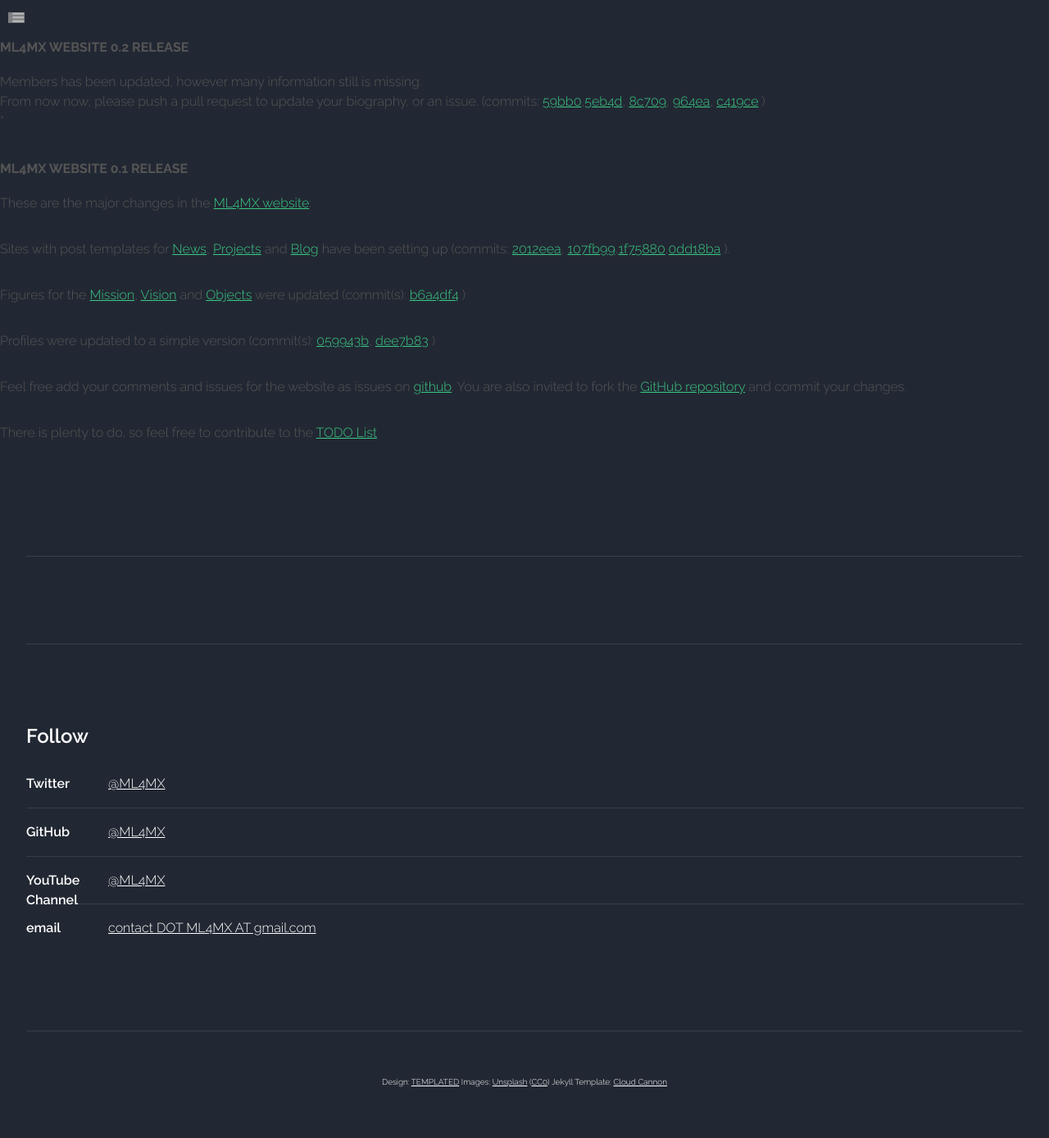
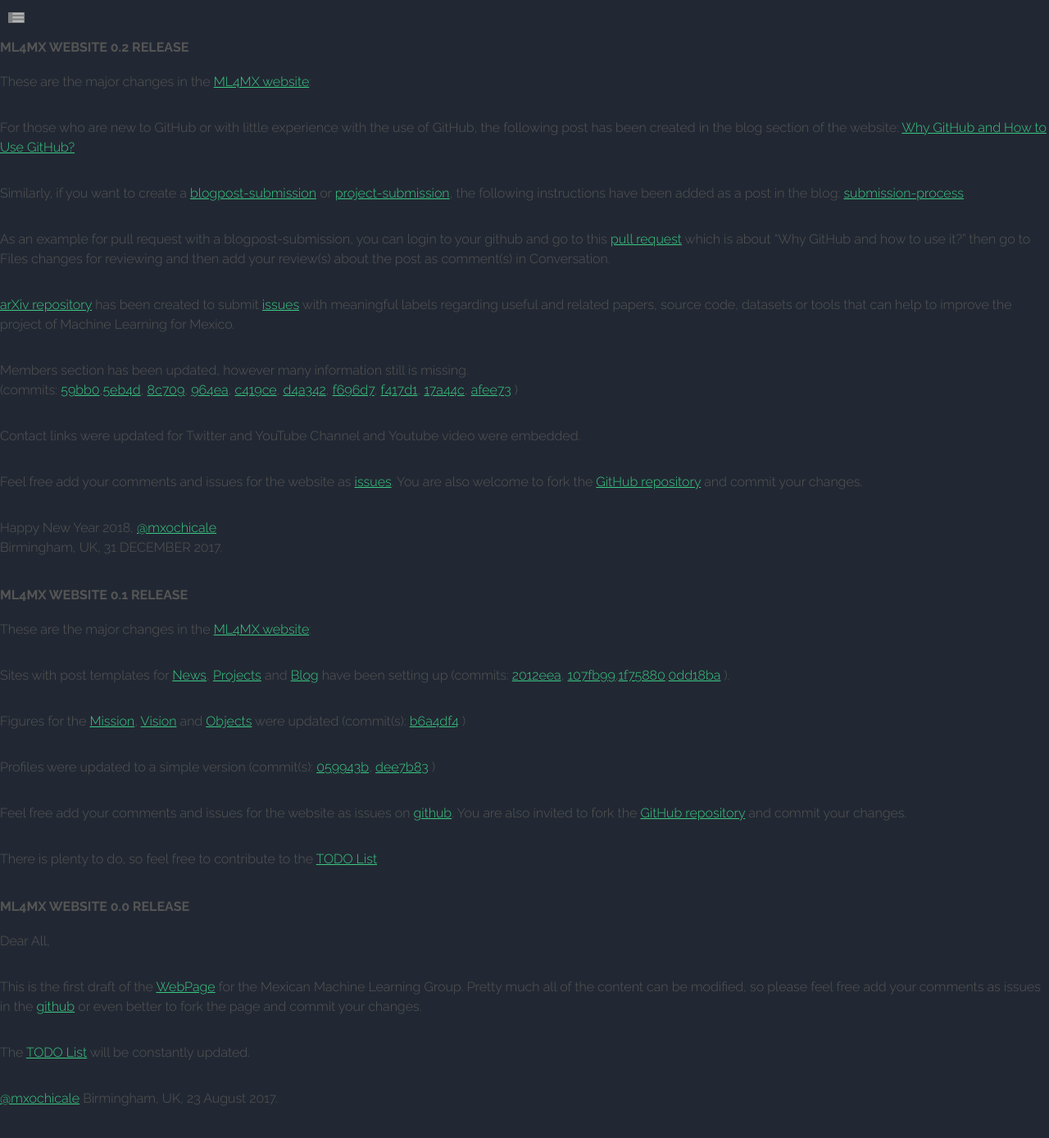
Before and after one commit to etanmn283/p11, a Jekyll site: the page built from docs/RELEASES.md, in a window 1280 px wide and 1400 px high. Shown: the top 1388 px of the window at 82% size. Built offline with Jekyll 4.4.1, drawn with Linux system fonts in a browser that asks for light colours; our own code applies the rules of GitHub Pages for plain Markdown files; grey boxes are pictures that could not be loaded.

Commit message:
WEBSITE 0.2 RELEASE

````diff
--- a/docs/RELEASES.md
+++ b/docs/RELEASES.md
@@ -1,16 +1,41 @@
-
 # ML4MX WEBSITE 0.2 RELEASE
 
+These are the major changes in the [ML4MX website](https://ml4mx.github.io/website/):
 
-* Members has been updated, however many information still is missing.
-  From now now, please push a pull request to update your biography, or an issue.
-  (commits: [59bb0](https://github.com/ML4MX/website/commit/b3212bb6308c22e9a0dc97742636aad1e8e59bb0),[5eb4d](https://github.com/ML4MX/website/commit/87419e64b06333769239627ab45755a67d35eb4d), [8c709](https://github.com/ML4MX/website/commit/75515c1adf07ac6dfcd052c9f624c0a0f538c709), [964ea](https://github.com/ML4MX/website/commit/2539aff5ee383460c1ab81d5ef29945722b964ea), [c419ce](https://github.com/ML4MX/website/commit/61e60e969f5e8f89c3d70107583453deadc419ce)
-  []())
+* For those who are new to GitHub or with little experience with the use of GitHub,
+the following post has been created in the blog section of the website: [Why GitHub and How to Use GitHub?](https://ml4mx.github.io/website/blog/2018/01/01/why-github.html)
 
-*
+* Similarly, if you want to create a [blogpost-submission](https://github.com/ML4MX/blogpost-submission)
+or [project-submission](https://github.com/ML4MX/project-submission), the
+following instructions have been added as a post in the blog: [submission-process](https://ml4mx.github.io/website/blog/2017/12/31/submission-process.html)
 
+* As an example for pull request with a blogpost-submission, you can login to
+your github and go to this [pull request](https://github.com/ML4MX/blogpost-submission/pull/3)
+which is about "Why GitHub and how to use it?" then go to ```Files changes``` for
+reviewing and then add your review(s) about the post as comment(s) in ```Conversation```.
 
+* [arXiv repository](https://github.com/ML4MX/arXiv) has been created to submit
+[issues](https://github.com/ML4MX/arXiv/issues) with meaningful labels
+regarding useful and related papers, source code, datasets or tools that can
+help to improve the project of Machine Learning for Mexico.
 
+* Members section has been updated, however many information still is missing.
+  (commits: [59bb0](https://github.com/ML4MX/website/commit/b3212bb6308c22e9a0dc97742636aad1e8e59bb0),[5eb4d](https://github.com/ML4MX/website/commit/87419e64b06333769239627ab45755a67d35eb4d), [8c709](https://github.com/ML4MX/website/commit/75515c1adf07ac6dfcd052c9f624c0a0f538c709), [964ea](https://github.com/ML4MX/website/commit/2539aff5ee383460c1ab81d5ef29945722b964ea), [c419ce](https://github.com/ML4MX/website/commit/61e60e969f5e8f89c3d70107583453deadc419ce),
+  [d4a342](https://github.com/ML4MX/website/commit/1a93fafa22bbd567dacf913116aa221af6d4a342),
+[f696d7](https://github.com/ML4MX/website/commit/a780ef77081e6039e697a7bd056996b95ff696d7),
+[f417d1](https://github.com/ML4MX/website/commit/01f2a28f332b37773ecbf65980c025d3b2f417d1),
+[17a44c](https://github.com/ML4MX/website/commit/fc1486a9c47ccfa7a4d206050d3fcd401717a44c),
+[afee73](https://github.com/ML4MX/website/commit/4999681b878019f2e91c820cd084be9640afee73)
+)
+
+* Contact links were updated for Twitter and YouTube Channel and Youtube video
+were embedded.
+
+Feel free add your comments and issues for the website as [issues](https://github.com/ML4MX/website/issues).
+You are also welcome to fork the [GitHub repository](https://github.com/ML4MX/website) and commit your changes.
+
+Happy New Year 2018, [@mxochicale](https://github.com/mxochicale)
+Birmingham, UK, 31 DECEMBER 2017.
 
 
 
@@ -33,3 +58,21 @@ Feel free add your comments and issues for the website as issues on [github](htt
 You are also invited to fork the [GitHub repository](https://github.com/ML4MX/website) and commit your changes.
 
 There is plenty to do, so feel free to contribute to the [TODO List](https://github.com/ML4MX/website/blob/master/docs/TODO.md)
+
+
+
+# ML4MX WEBSITE 0.0 RELEASE
+
+Dear All,
+
+This is the first draft of the [WebPage](https://mexicanmachinelearninggroup.github.io/webpage/)
+for the Mexican Machine Learning Group.
+Pretty much all of the content can be modified, so please feel free add your
+comments as issues in the [github](https://github.com/MexicanMachineLearningGroup/webpage)
+or even better to fork the page and commit your changes.
+
+The [TODO List](https://github.com/MexicanMachineLearningGroup/webpage/blob/master/docs/TODO.md)
+will be constantly updated.
+
+[@mxochicale](https://github.com/mxochicale)
+Birmingham, UK, 23 August 2017.
````
Also changed, not shown: docs/TODO.md (+13 -4 lines).
